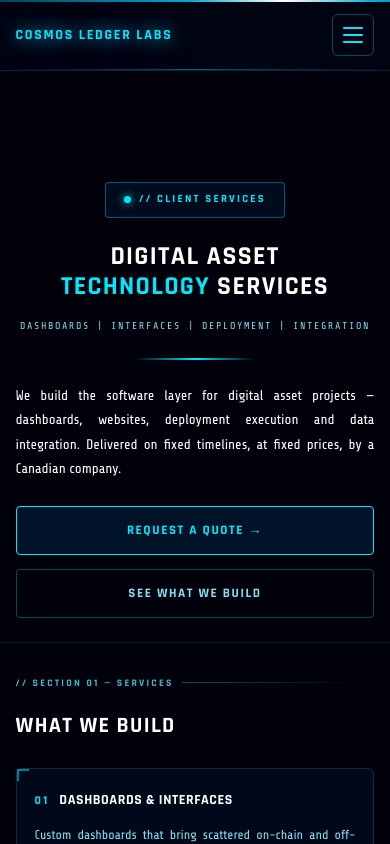
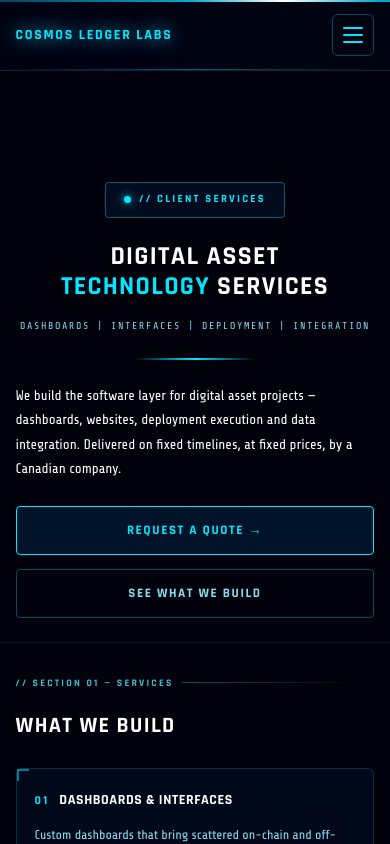
Before and after one commit to cosmosledgerlabs/cosmosledgerlabs-website, a Next.js app: page /services in a window 390 px wide. Shown: the top 844 px of the page. Built offline with nearby package versions, Linux system fonts and the light colour scheme; no server answers.

Commit message:
Implement left-alignment for mobile text styles
Add left-alignment for prose on phone-width screens.

```diff
--- a/styles/Services.module.css
+++ b/styles/Services.module.css
@@ -451,3 +451,19 @@
   .card { padding: 22px 18px; }
   .cardMeta { flex-direction: column; align-items: flex-start; gap: 6px; }
 }
+
+/* ===== PHONES: left-align prose (2026-09-11 addendum 20) =====
+   Justified text needs a wide line to keep word gaps small. On phone-width
+   columns the gaps grow too large, so prose falls back to left alignment
+   there; tablets and desktops keep the flush book edges. Same approach the
+   homepage already uses (.sec-body is left-aligned on phones in globals). */
+@media (max-width: 767px) {
+  .lede,
+  .secBody,
+  .plainText,
+  .cardLead,
+  .cardItem {
+    text-align: left;
+    text-justify: auto;
+  }
+}
```
